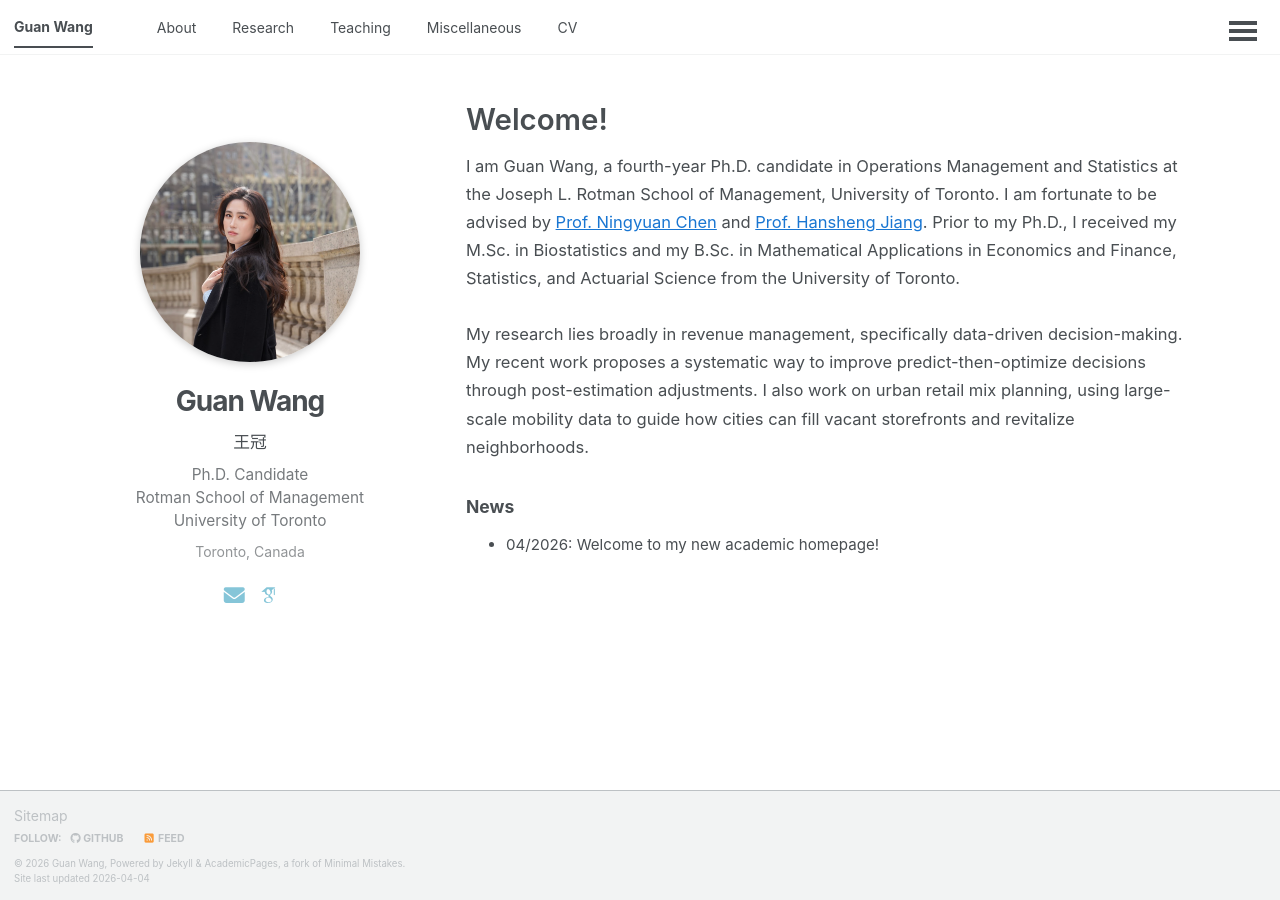
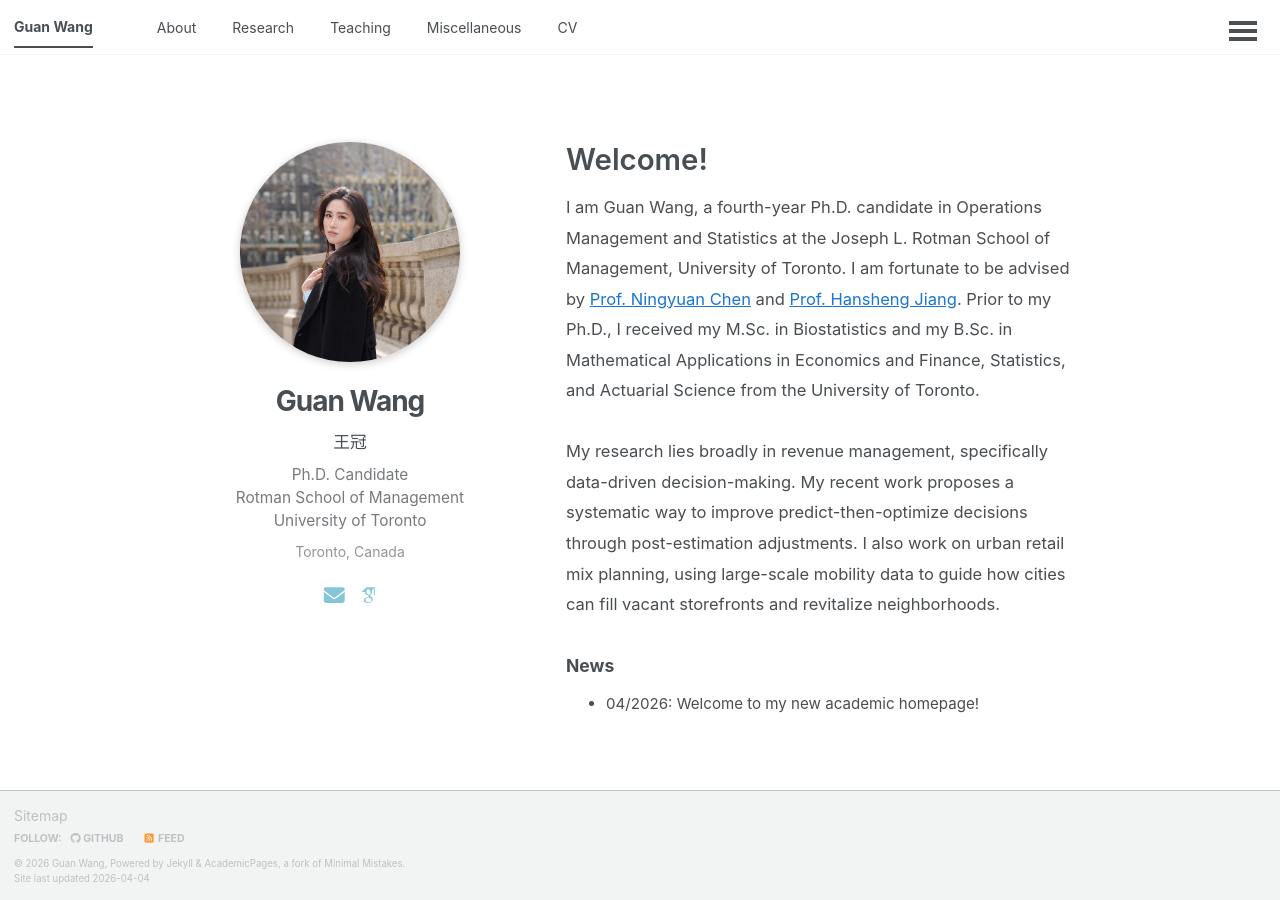
Before and after one commit to wangguan27/wangguan27.github.io, a Jekyll site: the page built from index.md, in a window 1280 px wide. Built offline with Jekyll 4.4.1, drawn with Linux system fonts in a browser that asks for light colours; some web fonts are replaced; a script that is not in the unit is left out.

Commit message:
Add top margin above Welcome heading for better spacing from menu bar

```diff
--- a/index.md
+++ b/index.md
@@ -3,7 +3,7 @@ layout: default
 permalink: /
 ---
 
-<div style="display:flex;max-width:1100px;margin:32px auto 0 auto;align-items:flex-start;gap:56px;">
+<div style="display:flex;max-width:900px;margin:32px auto 0 auto;align-items:flex-start;gap:56px;">
 	<!-- Left: Profile -->
 	<div style="flex:0 0 320px;text-align:center;">
 		<img src="profile.png" alt="Guan Wang" style="width:220px;height:220px;object-fit:cover;border-radius:50%;box-shadow:0 2px 8px #ccc;margin:40px auto 18px auto;display:block;" />
@@ -21,8 +21,8 @@ permalink: /
 
 	<!-- Right: Main Content -->
 	<div style="flex:1;min-width:0;">
-		<h1 style="margin-top:0;font-size:2.1em;font-weight:600;">Welcome!</h1>
-		<div style="font-size:1.18em;line-height:1.7;margin-bottom:32px;">
+		<h1 style="margin-top:40px;font-size:2.1em;font-weight:600;">Welcome!</h1>
+		<div style="font-size:1.18em;line-height:1.85;margin-bottom:32px;">
 			I am Guan Wang, a fourth-year Ph.D. candidate in Operations Management and Statistics at the Joseph L. Rotman School of Management, University of Toronto. I am fortunate to be advised by
 			<a href="http://individual.utoronto.ca/ningyuanchen/" target="_blank" style="color:#1976d2;text-decoration:underline;">Prof. Ningyuan Chen</a> and
 			<a href="https://hanshengjiang.github.io/index.html" target="_blank" style="color:#1976d2;text-decoration:underline;">Prof. Hansheng Jiang</a>.
```
